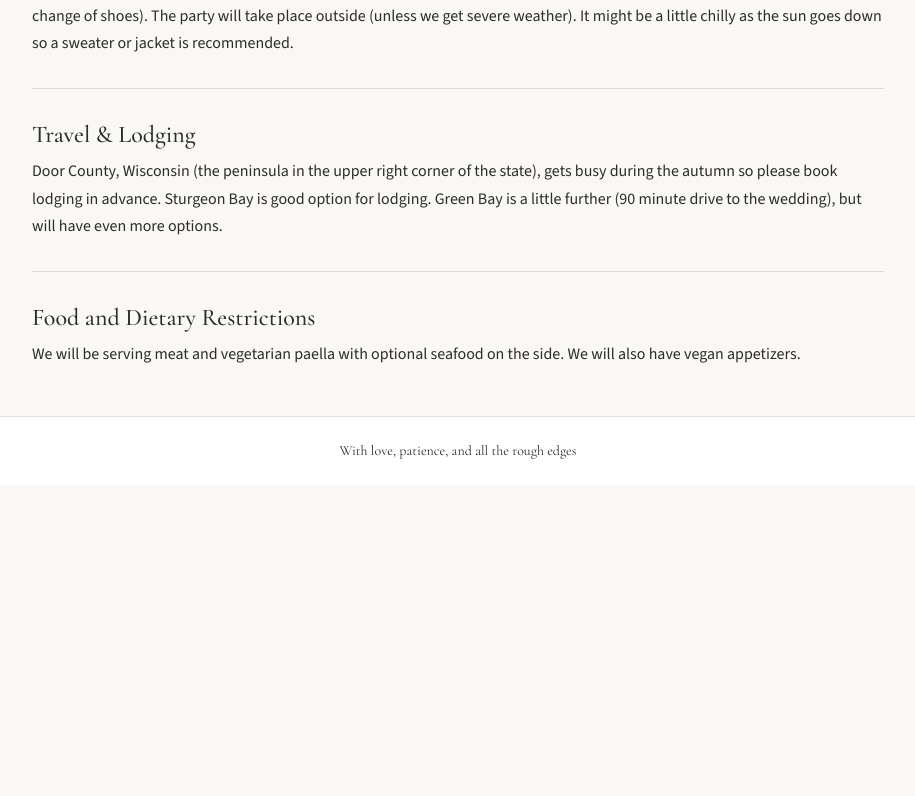
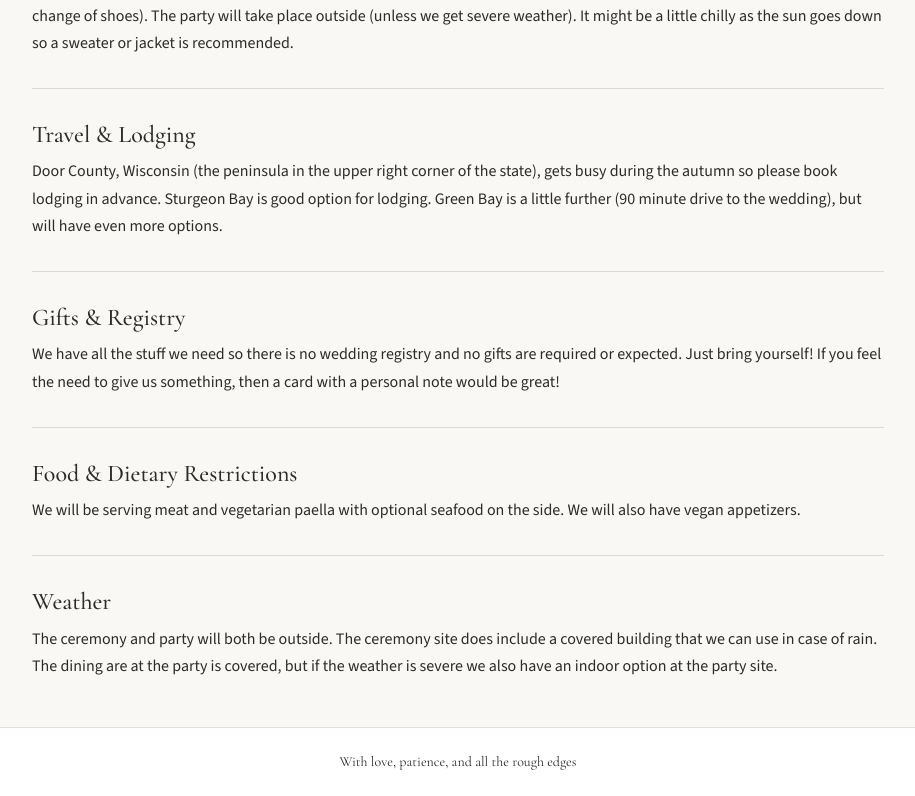
Before and after one commit to mklewandowski/wedding-site, a React (Vite) app: page /details in a window 1280 px wide. Shown: the part 491-1287 px from the top of the page, without its empty margins (182-1097 px from the left). Before the commit the page ends 976 px from the top, so only its background shows below. Built offline with nearby package versions, Linux system fonts and the light colour scheme.

Commit message:
feat(details): add weather and gifts

```diff
--- a/src/pages/DetailsPage.tsx
+++ b/src/pages/DetailsPage.tsx
@@ -45,12 +45,31 @@ export default function DetailsPage() {
       <Divider sx={{ my: 4 }} />
 
       <Typography variant="h3" gutterBottom sx={{ fontSize: '1.5rem' }}>
-        Food and Dietary Restrictions
+        Gifts & Registry
+      </Typography>
+      <Typography variant="body1" paragraph>
+        We have all the stuff we need so there is no wedding registry and no gifts are required or expected. Just bring yourself! If you feel the need to give us something, then a card with a personal note would be great!
+      </Typography>
+
+      <Divider sx={{ my: 4 }} />
+
+      <Typography variant="h3" gutterBottom sx={{ fontSize: '1.5rem' }}>
+        Food & Dietary Restrictions
       </Typography>
       <Typography variant="body1" paragraph>
         We will be serving meat and vegetarian paella with optional seafood on the side. We will also have vegan appetizers.
       </Typography>
 
+      <Divider sx={{ my: 4 }} />
+
+      <Typography variant="h3" gutterBottom sx={{ fontSize: '1.5rem' }}>
+        Weather
+      </Typography>
+      <Typography variant="body1" paragraph>
+        The ceremony and party will both be outside. The ceremony site does include a covered building that we can use in case of rain.
+        The dining are at the party is covered, but if the weather is severe we also have an indoor option at the party site.
+      </Typography>
+
     </Box>
   )
 }
```
